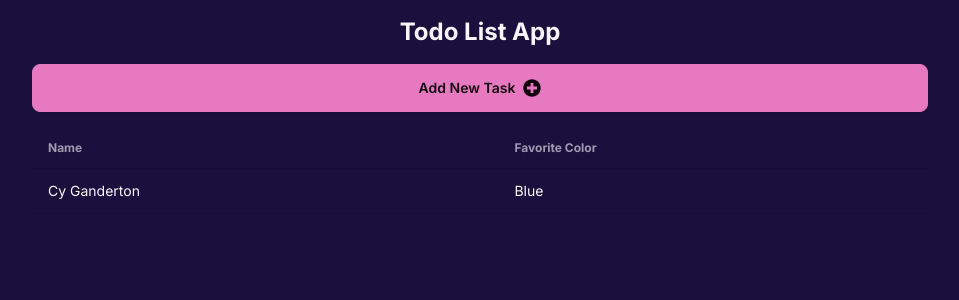
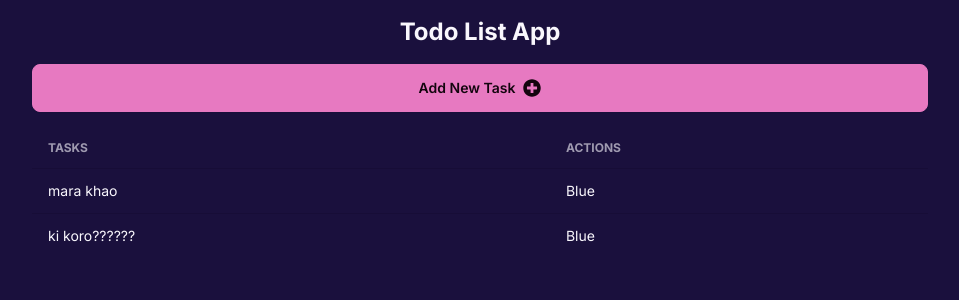
Before and after one commit to sowmik265/nextjs14-simpletodoapp, a Next.js app: page / in a window 1280 px wide. Shown: the top 300 px of the page, without its empty margins (160-1119 px from the left). Built offline with nearby package versions, Linux system fonts and the light colour scheme; data requests are answered from the project's data file.

Commit message:
fetch the task

```diff
--- /dev/null
+++ b/api.js
@@ -0,0 +1,7 @@
+const baseUrl = "http://localhost:3001";
+
+export const getAllTodos = async () => {
+  const res = await fetch(`${baseUrl}/tasks`);
+  const todos = await res.json();
+  return todos;
+};
--- /dev/null
+++ b/app/components/Task.jsx
@@ -0,0 +1,10 @@
+const Task = ({ task }) => {
+  return (
+    <tr key={task.id}>
+      <td>{task.text}</td>
+      <td>Blue</td>
+    </tr>
+  );
+};
+
+export default Task;
--- a/app/components/TodoList.jsx
+++ b/app/components/TodoList.jsx
@@ -1,20 +1,20 @@
-const TodoList = () => {
+import Task from "./Task";
+
+const TodoList = ({ tasks }) => {
   return (
     <div className="overflow-x-auto">
       <table className="table">
         {/* head */}
         <thead>
           <tr>
-            <th>Name</th>
-            <th>Favorite Color</th>
+            <th>TASKS</th>
+            <th>ACTIONS</th>
           </tr>
         </thead>
         <tbody>
-          {/* row 1 */}
-          <tr>
-            <td>Cy Ganderton</td>
-            <td>Blue</td>
-          </tr>
+          {tasks.map((task) => (
+            <Task key={task.id} task={task}></Task>
+          ))}
         </tbody>
       </table>
     </div>
--- a/app/page.jsx
+++ b/app/page.jsx
@@ -1,14 +1,17 @@
+import { getAllTodos } from "@/api";
 import AddTask from "./components/AddTask";
 import TodoList from "./components/TodoList";
 
-export default function Home() {
+export default async function Home() {
+  const tasks = await getAllTodos();
+  console.log(tasks);
   return (
     <main className=" max-w-4xl mx-auto mt-4">
       <div className="text-center my-4 flex flex-col gap-4">
         <h1 className=" text-2xl font-bold">Todo List App</h1>
         <AddTask></AddTask>
       </div>
-      <TodoList></TodoList>
+      <TodoList tasks={tasks}></TodoList>
     </main>
   );
 }
--- a/data/todos.json
+++ b/data/todos.json
@@ -0,0 +1,12 @@
+{
+  "tasks": [
+    {
+      "id": "1",
+      "text": "mara khao"
+    },
+    {
+      "id": "2",
+      "text": "ki koro??????"
+    }
+  ]
+}
--- a/package.json
+++ b/package.json
@@ -6,7 +6,8 @@
     "dev": "next dev",
     "build": "next build",
     "start": "next start",
-    "lint": "next lint"
+    "lint": "next lint",
+    "json-server": "json-server --watch data/todos.json --port 3001"
   },
   "dependencies": {
     "next": "14.0.3",
```
